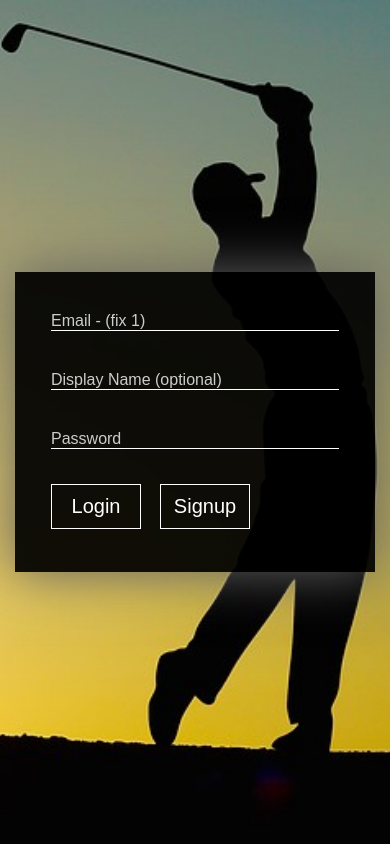
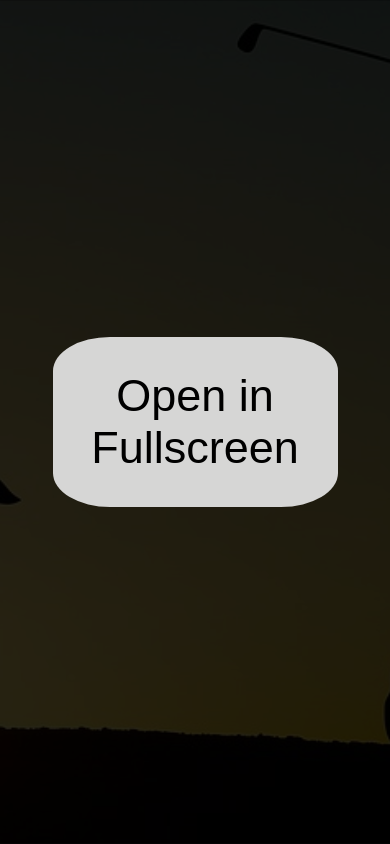
Before and after one commit to cLaBounty/Golf-Stats-Tracker, a plain HTML site: page index.html in a window 390 px wide. Shown: the top 844 px of the page. Drawn offline with Linux system fonts and the light colour scheme.

Commit message:
Add files via upload

```diff
--- a/index.html
+++ b/index.html
@@ -1,5 +1,5 @@
 <!DOCTYPE HTML>
-<html lang="en" id="whole-page">
+<html lang="en" id="whole-html">
 
 <head>
     <meta charset="UTF-8">
@@ -11,10 +11,14 @@
 </head>
 
 <body>
+    <div id="fullscreen-option">
+        <button onclick="openFullscreen()">Open in Fullscreen</button>
+    </div>
+
     <div id="login-page">
         <div id="login-box">
             <div class="input-box">
-                <input type="text" spellcheck="false" placeholder="Email - (fix 1)" id="email-input">
+                <input type="text" spellcheck="false" placeholder="Email - (fix fullscreen)" id="email-input">
             </div>
             <div class="input-box">
                 <input type="text" spellcheck="false" placeholder="Display Name (optional)" id="displayName-input">
--- a/main.js
+++ b/main.js
@@ -5,19 +5,23 @@
     https://clabounty.github.io/golfStatsTracker/
 */
 
-var webApp = document.getElementById("whole-page");
+function openFullscreen() {
+    // hide button
+    document.getElementById('fullscreen-option').style.display = 'none';
 
-if (elem.requestFullscreen) {
-    elem.requestFullscreen();
-} else if (elem.mozRequestFullScreen) { /* Firefox */
-    elem.mozRequestFullScreen();
-} else if (elem.webkitRequestFullscreen) { /* Chrome, Safari & Opera */
-    elem.webkitRequestFullscreen();
-} else if (elem.msRequestFullscreen) { /* IE/Edge */
-    elem.msRequestFullscreen();
+    var webApp = document.getElementById("whole-html");
+
+    // open in fullscreen
+    if (webApp.requestFullscreen) {
+        webApp.requestFullscreen();
+    } else if (elem.mozRequestFullScreen) { /* Firefox */
+        webApp.mozRequestFullScreen();
+    } else if (elem.webkitRequestFullscreen) { /* Chrome, Safari & Opera */
+        webApp.webkitRequestFullscreen();
+    } else if (elem.msRequestFullscreen) { /* IE/Edge */
+        webApp.msRequestFullscreen();
+    }
 }
-
-
 
 function login() {
     const email = document.getElementById('email-input').value;
--- a/styleSheet.css
+++ b/styleSheet.css
@@ -10,6 +10,30 @@ body {
     background-repeat: no-repeat;
     background-size: cover;
     background-attachment: fixed;
+}
+
+#fullscreen-option {
+    display: none;
+    width: 100%;
+    height: 100%;
+    background-color: rgba(0, 0, 0, 0.85);
+    justify-content: center;
+    align-items: center;
+}
+#fullscreen-option button {
+    background-color: rgba(230, 230, 230, 0.925);
+    border-radius: 20%;
+    border: none;
+    outline: none;
+    margin: 0 50px;
+    padding: 10px;
+    width: 285px;
+    height: 170px;
+    font-size: 45px;
+}
+#fullscreen-option button:hover {
+    background-color: white;
+    transition: 0.25s;
 }
 
 /* login/signup page */
@@ -124,43 +148,6 @@ nav ul li:hover {
 }
 #nav-check {
     display: none;
-}
-@media (max-width: 1024px) {
-    .nav-check-btn {
-        display: block;
-    }
-    nav ul {
-        position: fixed;
-        width: 100%;
-        height: 100vh;
-        background: rgba(0, 0, 0, 0.9);
-        top: 84px;
-        left: -100%;
-        text-align: center;
-        transition: all 0.5s;
-    }
-    nav ul li {
-        display: block;
-        border: 2px solid #ccc;
-        font-size: 28px;
-        line-height: 50px;
-        margin: 50px 25px;
-    }
-    nav ul li:hover {
-        background-color: rgba(150,150,150, 0.4);
-        color: white;
-    }
-    #logout-btn {
-        color: red;
-        border-color: red;
-    }
-    #logout-btn:hover {
-        background-color: rgba(255, 0, 0, 0.75);
-        color: white;
-    }
-    #nav-check:checked ~ ul {
-        left: 0;
-    }
 }
 
 /* home page */
@@ -495,6 +482,48 @@ nav ul li:hover {
     cursor: pointer;
 }
 
+/* Mobile Changes */
+@media (max-width: 1024px) {
+    #fullscreen-option {
+        display: flex;
+    }
+    .nav-check-btn {
+        display: block;
+    }
+    nav ul {
+        position: fixed;
+        width: 100%;
+        height: 100vh;
+        background: rgba(0, 0, 0, 0.9);
+        top: 84px;
+        left: -100%;
+        text-align: center;
+        transition: all 0.5s;
+    }
+    nav ul li {
+        display: block;
+        border: 2px solid #ccc;
+        font-size: 28px;
+        line-height: 50px;
+        margin: 50px 25px;
+    }
+    nav ul li:hover {
+        background-color: rgba(150,150,150, 0.4);
+        color: white;
+    }
+    #logout-btn {
+        color: red;
+        border-color: red;
+    }
+    #logout-btn:hover {
+        background-color: rgba(255, 0, 0, 0.75);
+        color: white;
+    }
+    #nav-check:checked ~ ul {
+        left: 0;
+    }
+}
+
 /* Small device fixs */
 @media (max-height: 640px) {
     #page-label {
```
